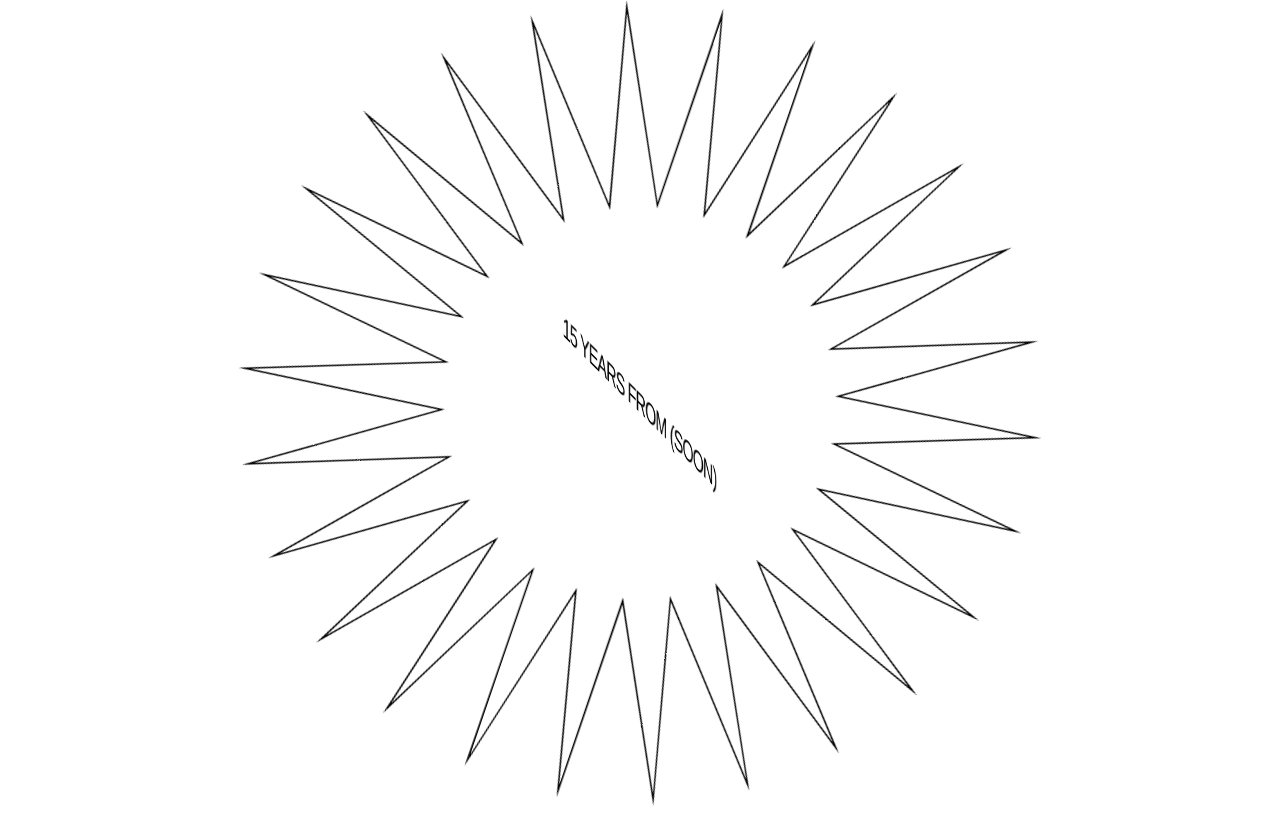
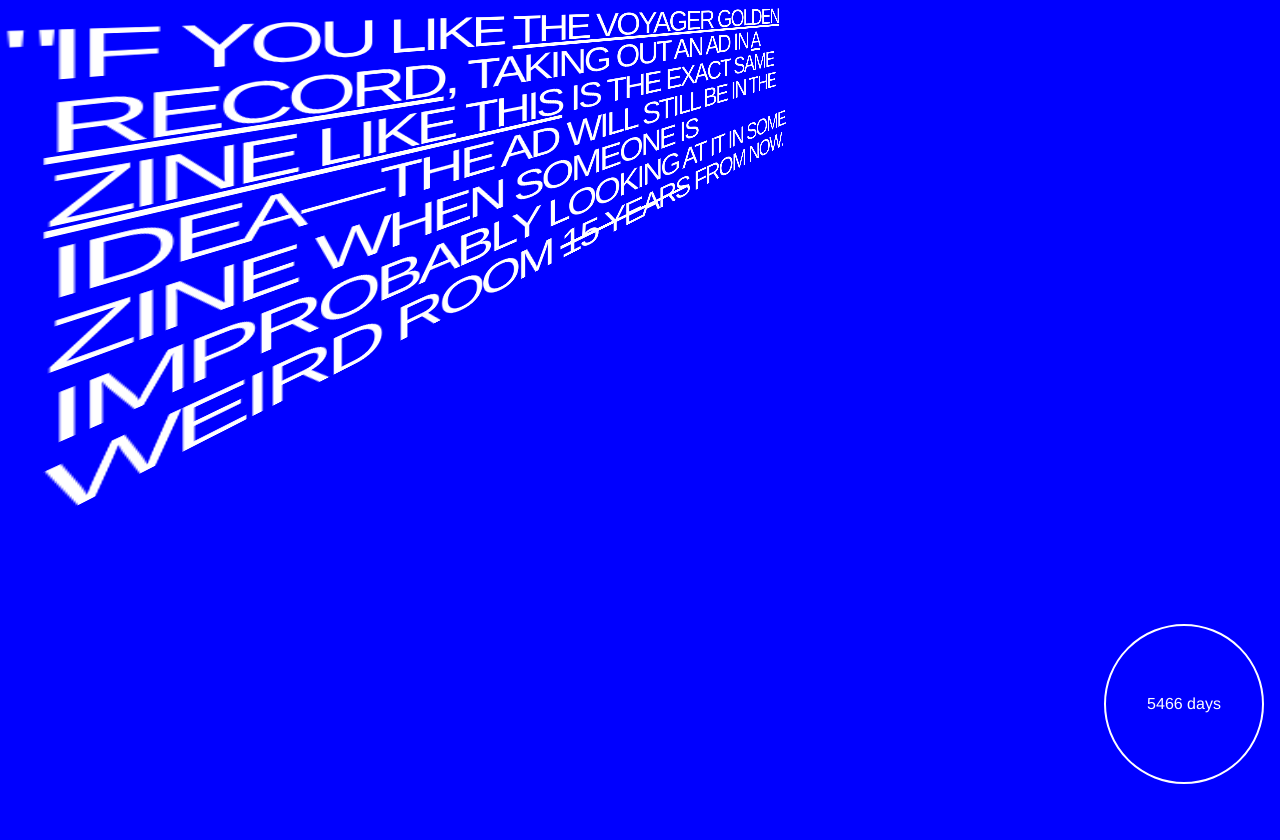
Before and after one commit to ianmcdonald/quindecennial, a plain HTML site: page index.html in a window 1280 px wide. After the commit the page ends 800 px from the top, so only its background shows below. Drawn offline with Linux system fonts and the light colour scheme.

Commit message:
Add files via upload

```diff
--- a/index.html
+++ b/index.html
@@ -6,5 +6,13 @@
   <link href="main.css?v=0.0.1" rel="stylesheet">
 </head>
 <body>
-  <svg xmlns="http://www.w3.org/2000/svg" viewBox="0 0 1089.183 1097.182"><path d="M672.949,379.911,705.5,651.967l96.717-256.36-33.5,271.942L923.981,441.785l-97.6,256.023,204.775-182.049L875.112,740.985,1117.5,613.231,912.1,794.57l265.922-66.033L935.188,855.449l274-.475L943.036,920.086,1209.185,985.2l-274-.475,242.833,126.912L912.1,1045.6l205.4,181.338L875.112,1099.187l156.039,225.225L826.376,1142.363l97.6,256.024L768.724,1172.622l33.5,271.942L705.5,1188.2,672.949,1460.26,640.394,1188.2l-96.717,256.36,33.5-271.942L421.917,1398.387l97.6-256.024L314.747,1324.412l156.039-225.225L228.394,1226.94,433.8,1045.6l-265.922,66.033L410.71,984.722l-274,.475,266.149-65.111L136.713,854.975l274,.475L167.877,728.537,433.8,794.57l-205.4-181.338L470.786,740.985,314.747,515.759,519.522,697.808l-97.6-256.023L577.175,667.549l-33.5-271.942,96.717,256.36Z" transform="translate(-128.358 -371.494)" fill="none" stroke="#000000" stroke-miterlimit="10" stroke-width="2"/></svg>
-  <h1>15 YEARS FROM (SOON)</h1>
+  <blockquote>If you like <a href="https://voyager.jpl.nasa.gov/golden-record/">the voyager golden record</a>, taking out an ad in <a href="http://tombubul.info/lsdz.html">a zine like this</a> is the exact same idea&mdash;the ad will still be in the zine when someone is improbably looking at it in some weird room <del>15 years</del> from now.</blockquote>
+  <div class="diff"></div>
+
+  <script>
+    var date1 = new Date()
+    var date2 = new Date('09/27/2034')
+    var time = date2.getTime() - date1.getTime()
+    var diff = parseInt(time / (1000 * 3600 * 24))
+    document.querySelector('.diff').textContent = diff + ' days'
+  </script>
--- a/main.css
+++ b/main.css
@@ -2,12 +2,10 @@
   box-sizing: border-box;
 }
 html {
-  background-color: white;
+  background-color: blue;
 }
 body {
-  display: flex;
-  justify-content: center;
-  align-items: center;
+  display: block;
   margin: 0;
   padding: 0;
   height: 100%;
@@ -18,41 +16,66 @@ body {
   font-family: helvetica, arial, roboto, sans-serif;
   font-weight: 400;
   line-height: 1;
-  background-color: white;
-  color: black;
-  overflow: hidden;
-  -webkit-tap-highlight-color: transparent;
-  -webkit-font-smoothing: antialiased;
-  -moz-osx-font-smoothing: grayscale;
-  -webkit-text-size-adjust: none;
-  touch-action: manipulation;
+  background-color: blue;
+  color: white;
+  overflow-x: hidden;
+  perspective: 10vw;
+  perspective-origin: top;
 }
 img {
   max-width: 100%;
   height: auto;
 }
-svg {
-  display: block;
-  margin: 0 auto;
-  max-width: 100vmin;
-  width: 100%;
-  height: 100%;
-  animation-name: spin;
-  animation-duration: 2s;
-  animation-iteration-count: infinite;
-  animation-direction: forwards;
-}
-h1 {
-  position: absolute;
+blockquote {
   line-height: 1;
   margin: 0;
+  padding: 0.25em;
   vertical-align: middle;
   font-weight: 400;
-  letter-spacing: -0.05em;
-  font-size: 1.25em;
-  transform: rotate(45deg) skewX(45deg);
+  letter-spacing: -0.075em;
+  font-size: 2em;
+  text-transform: uppercase;
+  transform: rotateY(16.66deg);
+  transform-origin: left;
 }
-@keyframes spin {
-  from { transform: rotate(0deg); }
-  to { transform: rotate(360deg); }
+blockquote:before {
+  content: '"';
+  position: absolute;
+  left: 0;
 }
+.diff {
+  margin: 0 auto;
+  text-align: center;
+  position: absolute;
+  right: 1em;
+  bottom: 1em;
+  width: 10em;
+  height: 10em;
+  border: 2px solid white;
+  border-radius: 50%;
+  display: flex;
+  align-items: center;
+  justify-content: center;
+  line-height: 1;
+  animation-name: blink;
+  animation-duration: 0.5s;
+  animation-timing-function: linear;
+  animation-iteration-count: infinite;
+  animation-direction: alternate;
+}
+a {
+  color: inherit;
+  text-decoration: underline;
+}
+a:hover {
+  text-decoration: line-through;
+}
+@media (min-width: 45em) {
+  blockquote {
+    font-size: 6vw;
+  }
+}
+@keyframes blink {
+  from { color: white; }
+  to { color: transparent; }
+}
```
